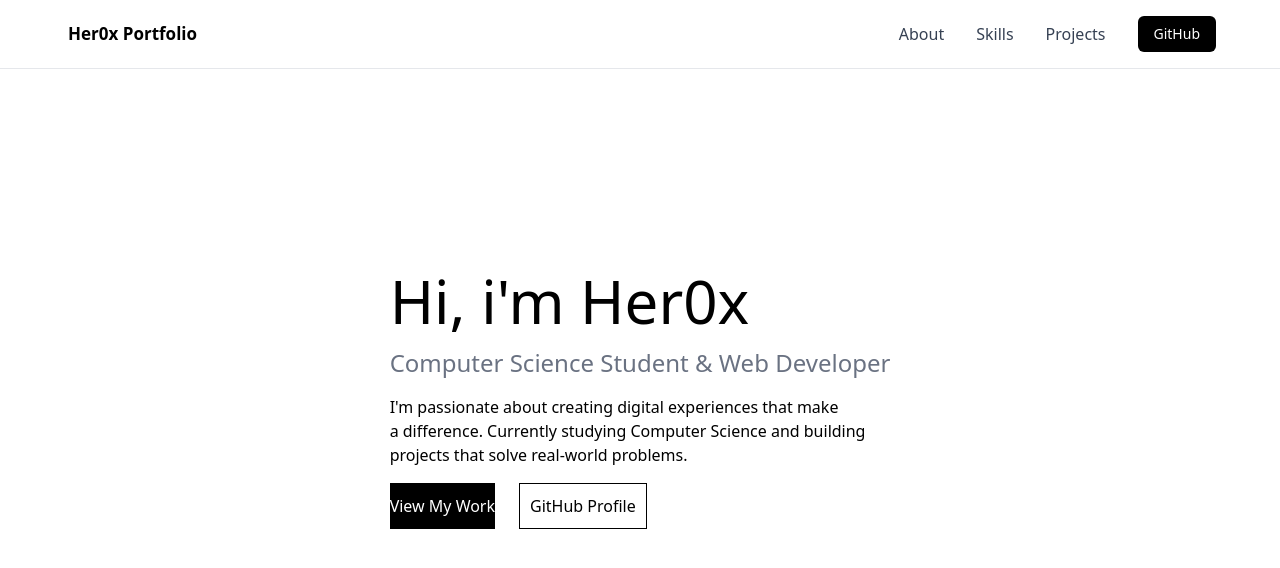
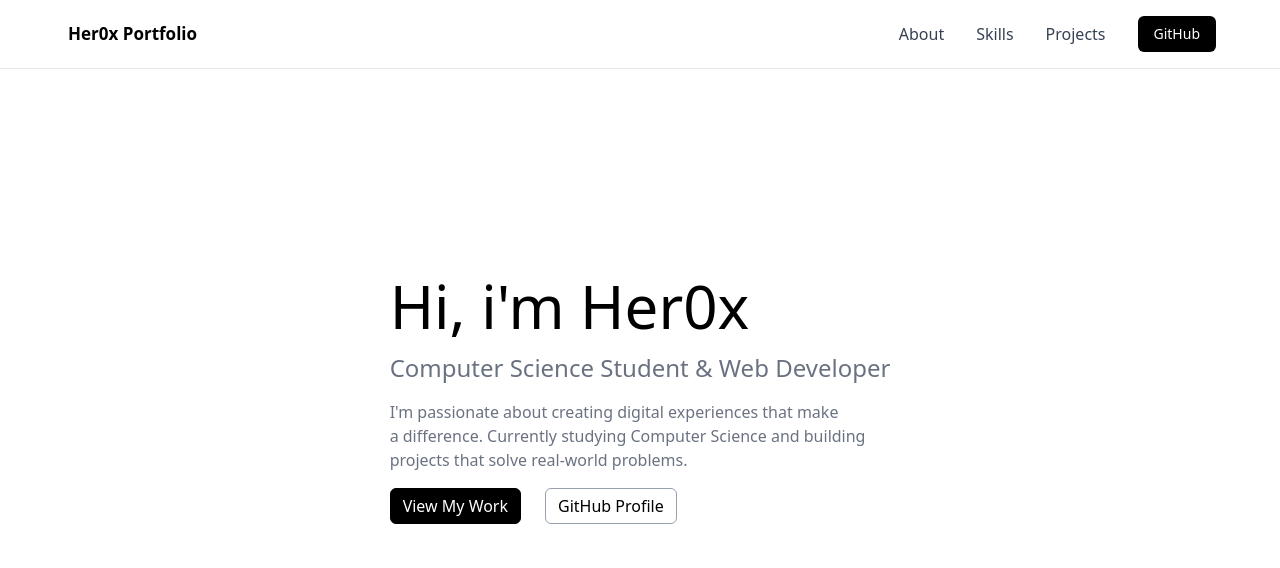
Before and after one commit to Her0x00/portfolio, a Next.js app: page / in a window 1280 px wide. Shown: the top 568 px of the page. Built offline with nearby package versions, Linux system fonts and the light colour scheme.

Commit message:
I have done some changes to main file and made buttons looking better

```diff
--- a/src/app/components/Main.tsx
+++ b/src/app/components/Main.tsx
@@ -8,10 +8,15 @@ export function MainPage() {
         <div className='flex flex-col'>
           <h1 className='text-6xl'>Hi, i'm Her0x</h1>
         <p className='text-2xl mt-4 mb-4 text-gray-500'>Computer Science Student & Web Developer</p>
-        <p>I'm passionate about creating digital experiences that make <br /> a difference. Currently studying Computer Science and building <br />projects that solve real-world problems.</p>
+        <p className='text-gray-500'>I'm passionate about creating digital experiences that make <br /> a difference. Currently studying Computer Science and building <br />projects that solve real-world problems.</p>
         <div className='flex gap-6 mt-4'>
-          <button className='bg-black text-white'>View My Work</button>
-          <button className='border border-black p-[10px]'>GitHub Profile</button>
+          <div>
+            <button className='border border-black bg-black text-white h-9 px-3 hover:bg-gray-800 rounded-md transition ease-in-out duration-250'>View My Work</button>
+          </div>
+          <div>
+            <button
+              className='border border-gray-400 text-black h-9 px-3 rounded-md hover:bg-gray-200 transition ease-in-out duration-250'>GitHub Profile</button>
+          </div>
         </div>
         </div>
       </div>
```
